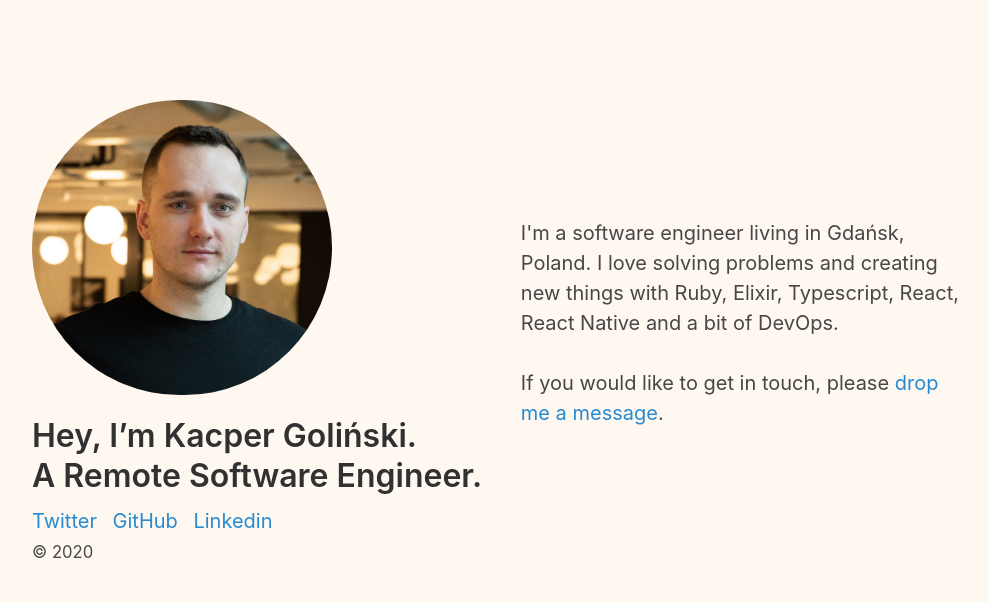
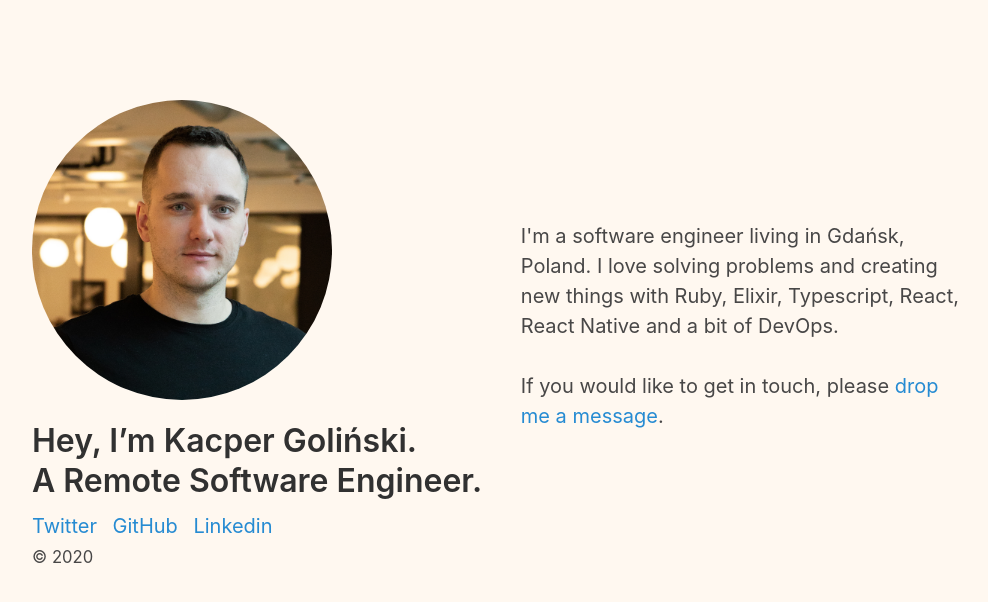
Before and after one commit to caspg/caspg.github.io, a Jekyll site: the page built from index.html, in a window 1280 px wide. Shown: the top 602 px of the page, without its empty margins (138-1126 px from the left). Built offline with Jekyll 4.4.1, drawn with Linux system fonts in a browser that asks for light colours; the list of posts is cut into pages by our own code.

Commit message:
Update _home.scss

```diff
--- a/_sass/_home.scss
+++ b/_sass/_home.scss
@@ -17,8 +17,9 @@
 
     .profile-pic {
       width: 200px;
-      height: auto;
+      height: 200px;
       border-radius: 100px;
+      background-color: rgb(188, 148, 97);
     }
 
     .social-links {
@@ -46,7 +47,7 @@
 
       .profile-pic {
         width: 300px;
-        height: auto;
+        height: 300px;
         border-radius: 150px;
       }
     }
```
